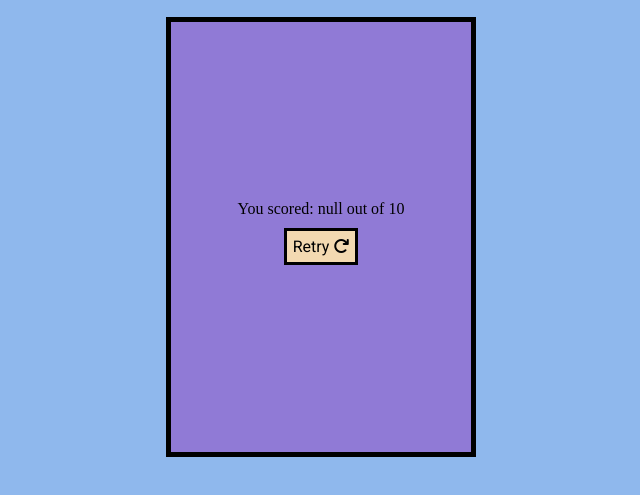
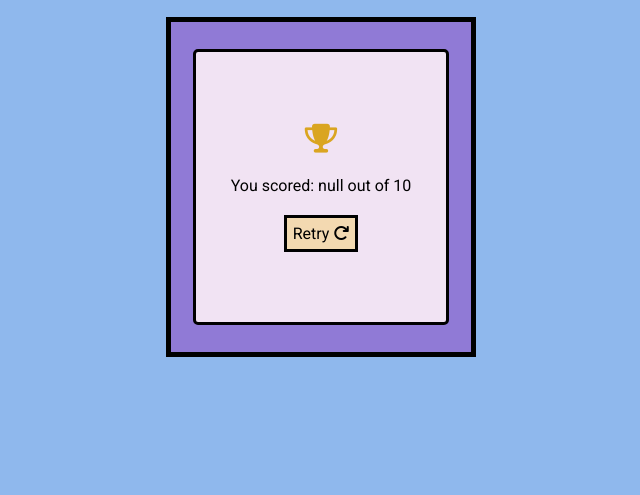
Before and after one commit to alishafazal/quiz-game-project-2, a plain HTML site: page score.html in a window 1280 px wide. Shown: the part 87-582 px from the top of the page, without its empty margins (319-959 px from the left). Drawn offline with Linux system fonts and the light colour scheme.

Commit message:
Add final styles to score page

```diff
--- a/assets/css/style.css
+++ b/assets/css/style.css
@@ -180,7 +180,7 @@ body {
 /*Score page section*/
 .score-container {
     background-color: #907ad6;
-    height: 430px;
+    height: 330px;
     width: 280px;
     margin: 20px auto;
     padding: 0px 10px;
@@ -191,11 +191,42 @@ body {
     flex-direction: column;
 }
 
+#score-txt-container {
+    background-color: #f1e3f3;
+    text-align: center;
+    padding: 40px 0px;
+    height: 190px;
+    width: 250px;
+    border: 3px solid #000000;
+    border-radius: 5px;
+    display: flex;
+    justify-content: center;
+    align-items: center;
+    flex-direction: column;
+}
+
+#score-text {
+    font-family: 'Roboto', sans-serif;
+    color: #000000;
+}
+
 #retry-btn {
-    margin: 10px 10px;
+    margin: 20px 10px;
     background-color: #f3d9b1;
     padding: 6px;
     border: 3px solid #000000;
     color: #000000;
     font-family: 'Roboto', sans-serif;
 }
+
+#trophy-icon {
+    color: goldenrod;
+    font-size: 1.8rem;
+    padding: 20px;
+
+}
+
+#retry-btn:hover {
+    background-color: #f1e3f3;
+    cursor: pointer;
+}
--- a/score.html
+++ b/score.html
@@ -12,8 +12,11 @@
 <body>
     <h1 class="main-title">Science Quiz Game</h1>
     <div class="score-container">
+        <div id="score-txt-container">
+        <div id="trophy-icon"><i class="fa-solid fa-trophy"></i></div>
         <div id="score-text">Score: </div>
         <a href="index.html" id="retry-btn" class="remove-link">Retry <i class="fa-solid fa-arrow-rotate-right"></i></a>
+        </div>
     </div>
 
     <!--Font Awesome-->
```
